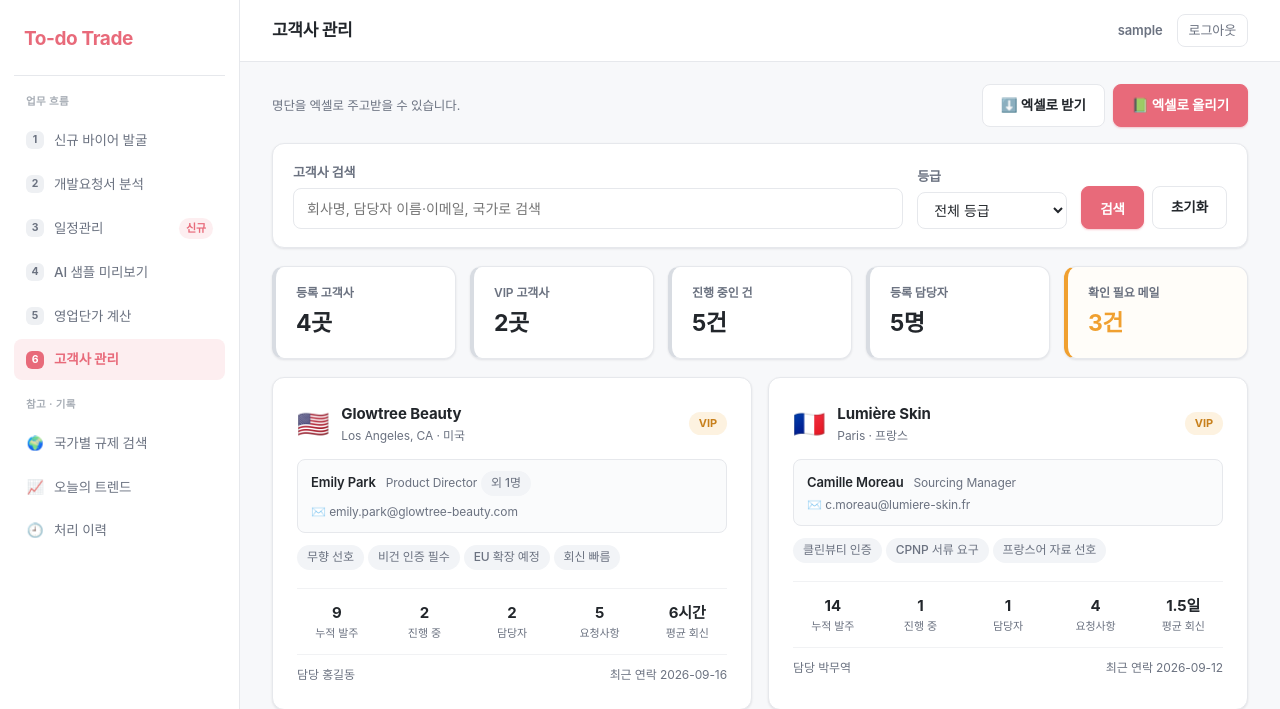
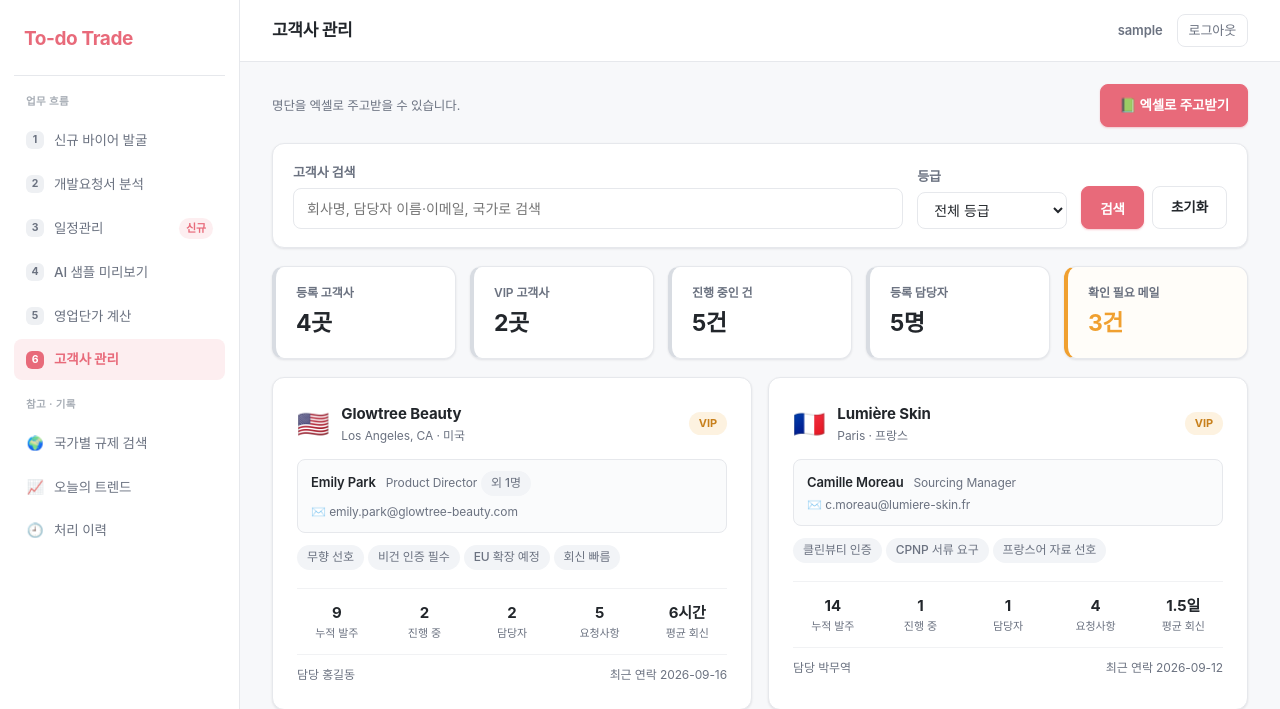
Before and after one commit to agbead47-source/garaproject, a Flask app: page /customers in a window 1280 px wide. Shown: the top 709 px of the page. Run offline with Flask 3, Linux system fonts and the light colour scheme; the visitor is signed in with stand-in values (Sample User, id 1); data comes from the database, SQL or seed files in the repository; data that the repository does not hold is empty; some libraries are stand-ins or nearby versions; some web fonts are replaced.

Commit message:
엑셀 받기·올리기 버튼을 하나로 합침
같은 화면으로 가는 버튼을 둘로 나눠 둘 이유가 없다.

```diff
--- a/templates/customer_import.html
+++ b/templates/customer_import.html
@@ -4,8 +4,8 @@
 <div class="bottom-actions top-bar">
   <a class="btn" href="{{ url_for('customers') }}">← 고객사 관리</a>
   <div class="action-group">
-    <a class="btn" href="#export">⬇️ 받기</a>
-    <a class="btn" href="#import">📗 올리기</a>
+    {# 받기 칸은 바로 아래에 있다. 내려가야 보이는 올리기 칸만 링크를 둔다 #}
+    <a class="btn" href="#import">📗 올리기 칸으로</a>
     <a class="btn" href="{{ url_for('customers_template') }}">📄 빈 양식 받기</a>
   </div>
 </div>
--- a/templates/customers.html
+++ b/templates/customers.html
@@ -11,10 +11,9 @@
     {% endif %}
   </p>
   <div class="action-group">
-    {# 받을 값을 고르는 화면으로 보낸다. 누르자마자 전부 내려받으면 고를 자리가 없다 #}
-    <a class="btn" href="{{ url_for('customers_import', q=selected.q,
-                                    grade=selected.grade, _anchor='export') }}">⬇️ 엑셀로 받기</a>
-    <a class="btn btn-primary" href="{{ url_for('customers_import', _anchor='import') }}">📗 엑셀로 올리기</a>
+    {# 받기와 올리기가 같은 화면이라 버튼도 하나다. 조건은 그대로 들고 간다 #}
+    <a class="btn btn-primary" href="{{ url_for('customers_import', q=selected.q,
+                                       grade=selected.grade) }}">📗 엑셀로 주고받기</a>
   </div>
 </div>
 
```
Also changed, not shown: readme.md.
